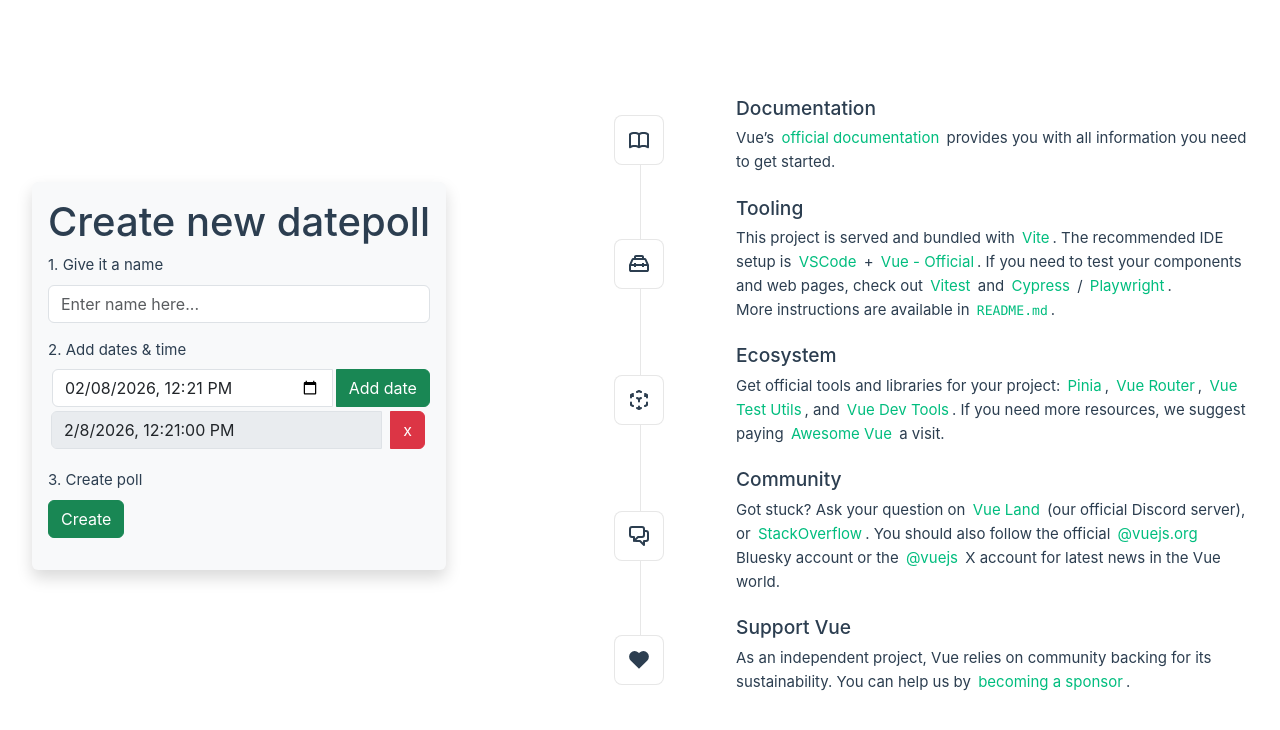
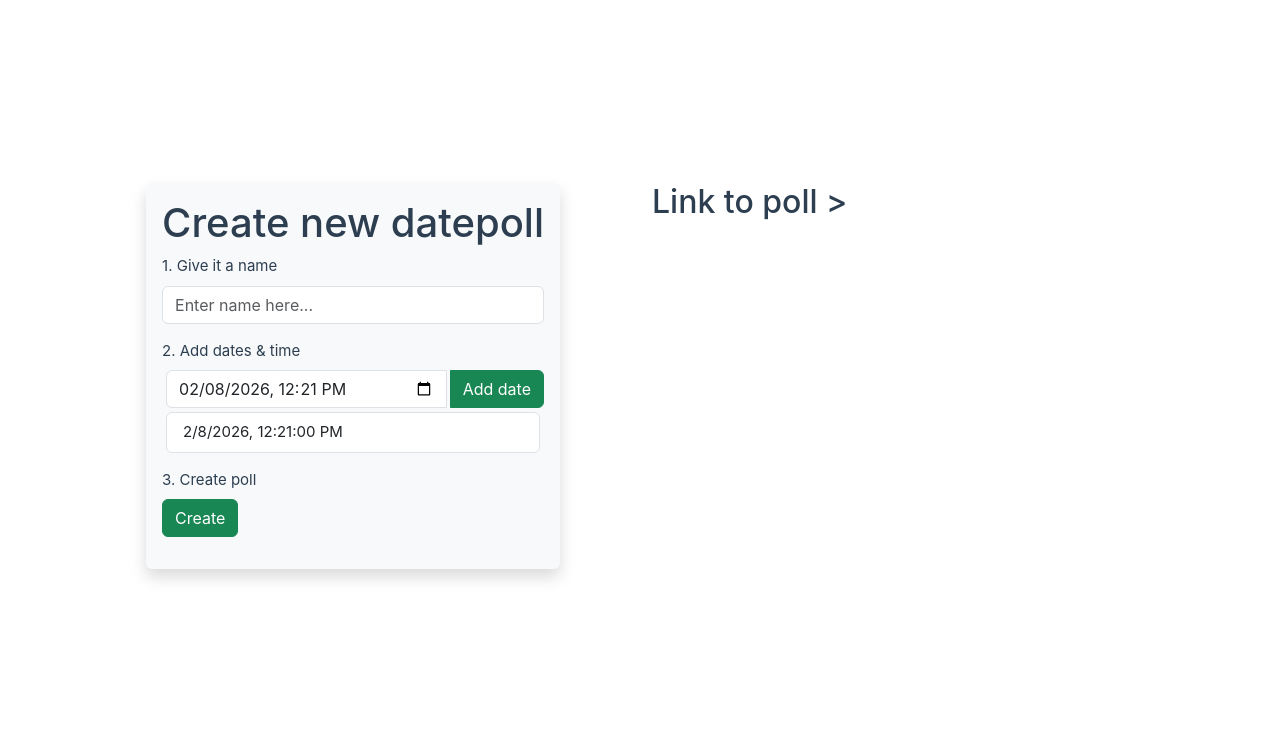
Before and after one commit to jhossy/datepoll, a Vue app: page / in a window 1280 px wide. Both pictures are taken after a click on the button "Add date". Shown: the top 730 px of the page. Built offline with nearby package versions, Linux system fonts and the light colour scheme.

Commit message:
styling changes

```diff
--- a/src/App.vue
+++ b/src/App.vue
@@ -5,25 +5,25 @@ import CreatePoll from "./components/CreatePoll.vue";
 </script>
 
 <template>
-  <header>
-    <!-- <img
+  <!-- <header>
+    <img
       alt="Vue logo"
       class="logo"
       src="@/assets/logo.svg"
       width="125"
       height="125"
-    /> -->
+    />
 
     <div class="wrapper">
-      <!-- <HelloWorld msg="You did it!" /> -->
+      <HelloWorld msg="You did it!" />
        <CreatePoll />
 
-      <!-- <nav>
+      <nav>
         <RouterLink to="/">Home</RouterLink>
         <RouterLink to="/about">About</RouterLink>
-      </nav> -->
+      </nav>
     </div>
-  </header>
+  </header> -->
 
   <RouterView />
 </template>
--- a/src/components/CreatePoll.vue
+++ b/src/components/CreatePoll.vue
@@ -1,5 +1,8 @@
 <script setup>
-    import { computed, readonly, ref } from 'vue';
+    import { computed, ref } from 'vue';
+    import { defineEmits } from 'vue';
+    // Declare the events this component can emit
+    const emit = defineEmits(['poll-created']);
 
     const date = new Date().toISOString().slice(0, 16);
     const description = ref('');
@@ -24,6 +27,7 @@
         };
 
         alert('Created poll: ' + JSON.stringify(pollCreated));
+        emit('poll-created', JSON.stringify(pollCreated));
     }
 
     function doAddDate(){
@@ -56,15 +60,12 @@
                 <input v-model="currentDate" id="lbl-add-date-and-time" class="form-control mx-1" type="datetime-local" aria-label="Current date"/>
                 <button @click="doAddDate" :disabled="isAddDisabled" type="button" class="btn btn-success" aria-label="Add date">Add date</button>
             </div>
-            <div class="input-group">
+            <div class="mb-3">
                 <span class="text-danger mx-2" :class="{ 'd-none' : isWarningHidden }" aria-label="Date already exists">
                     Date already exists
                 </span>
-                <div v-for="(date, index) in selectedDates" :key="index" class="input-group">
-                    <div class="input-group">
-                         <input :value="new Date(date).toLocaleString()" disabled type="text" class="form-control m-1" />
-                        <button @click="doRemove(index)" type="button" class="btn btn-danger m-1">x</button>
-                    </div>
+                <div v-for="(date, index) in selectedDates" :key="index" class="list-group m-1">
+                    <button @click="doRemove(index)" type="button" class="list-group-item list-group-item-action" title="Click to remove" aria-label="Click to remove">{{ new Date(date).toLocaleString() }}</button>
                 </div>
             </div>
         </div>
--- /dev/null
+++ b/src/components/PollCreated.vue
@@ -0,0 +1,13 @@
+<script setup>
+    const props = defineProps({
+        linkToPoll: String
+    });
+</script>
+
+<template>
+    <div class="container">
+        <div class="row">
+            <h2>Link to poll > <a :href="props.linkToPoll">{{ props.linkToPoll }}</a></h2>
+        </div>
+    </div>
+</template>
--- a/src/views/HomeView.vue
+++ b/src/views/HomeView.vue
@@ -1,9 +1,87 @@
 <script setup>
-import TheWelcome from "../components/TheWelcome.vue";
+import { ref } from 'vue';
+import CreatePoll from "../components/CreatePoll.vue";
+// import TheWelcome from "../components/TheWelcome.vue";
+import PollCreated from "@/components/PollCreated.vue";
+
+const linkToPoll = ref('');
+const updateLinkToPoll = (value) => {
+  console.log('received: ' + value);
+  var receivedPoll = JSON.parse(value);
+  linkToPoll.value = 'http://google.com?pid=' + receivedPoll.id;
+}
 </script>
 
 <template>
-  <main>
-    <TheWelcome />
-  </main>
+  <header>
+    <CreatePoll @poll-created="updateLinkToPoll"/>
+  </header>
+  <div class="wrapper">
+      <!-- <TheWelcome />       -->
+       <PollCreated :link-to-poll="linkToPoll"/>
+  </div>
 </template>
+
+<style scoped>
+header {
+  line-height: 1.5;
+  max-height: 100vh;
+}
+
+.logo {
+  display: block;
+  margin: 0 auto 2rem;
+}
+
+nav {
+  width: 100%;
+  font-size: 12px;
+  text-align: center;
+  margin-top: 2rem;
+}
+
+nav a.router-link-exact-active {
+  color: var(--color-text);
+}
+
+nav a.router-link-exact-active:hover {
+  background-color: transparent;
+}
+
+nav a {
+  display: inline-block;
+  padding: 0 1rem;
+  border-left: 1px solid var(--color-border);
+}
+
+nav a:first-of-type {
+  border: 0;
+}
+
+@media (min-width: 1024px) {
+  header {
+    display: flex;
+    place-items: center;
+    padding-right: calc(var(--section-gap) / 2);
+  }
+
+  .logo {
+    margin: 0 2rem 0 0;
+  }
+
+  header .wrapper {
+    display: flex;
+    place-items: flex-start;
+    flex-wrap: wrap;
+  }
+
+  nav {
+    text-align: left;
+    margin-left: -1rem;
+    font-size: 1rem;
+
+    padding: 1rem 0;
+    margin-top: 1rem;
+  }
+}
+</style>
```
